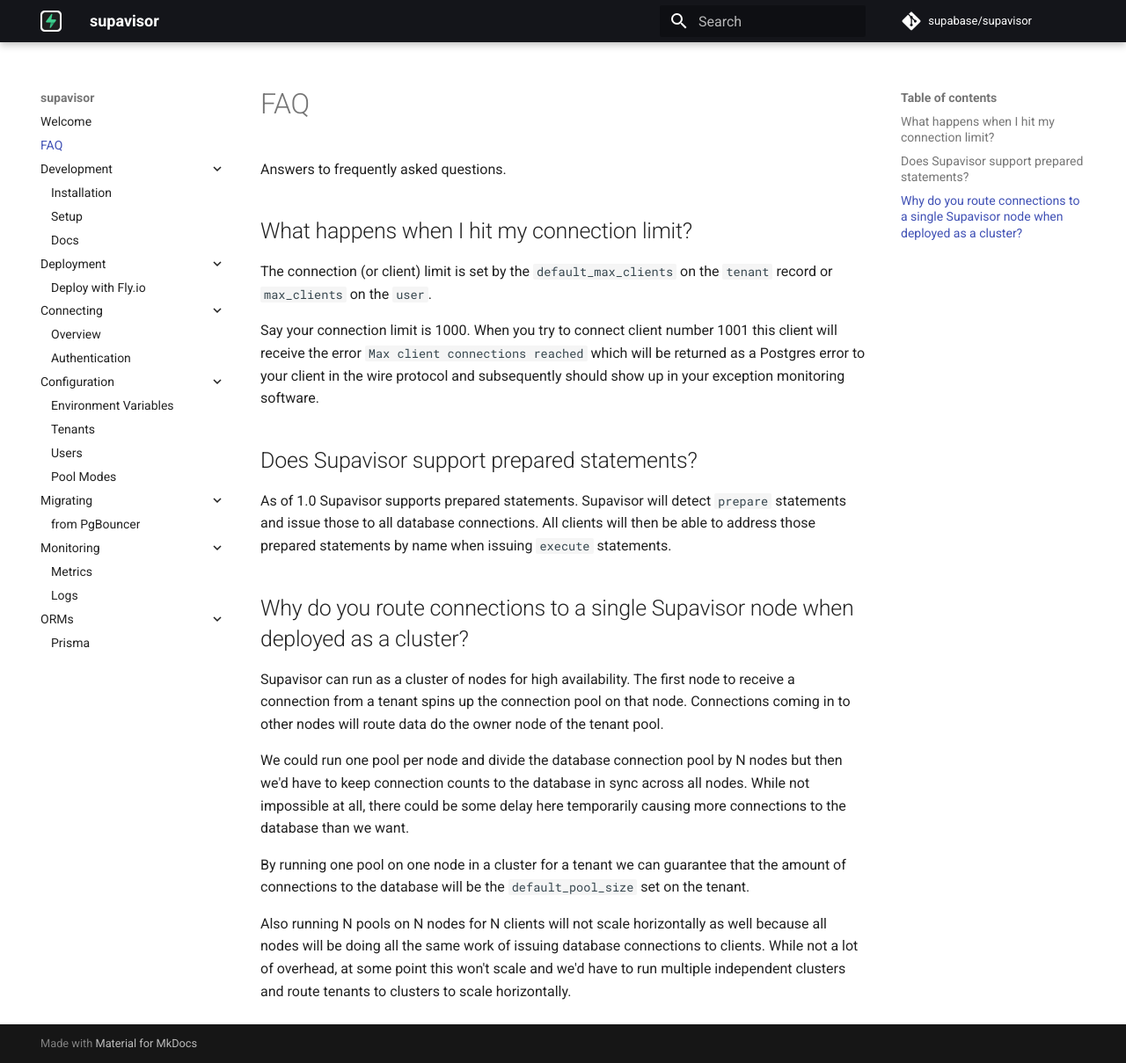
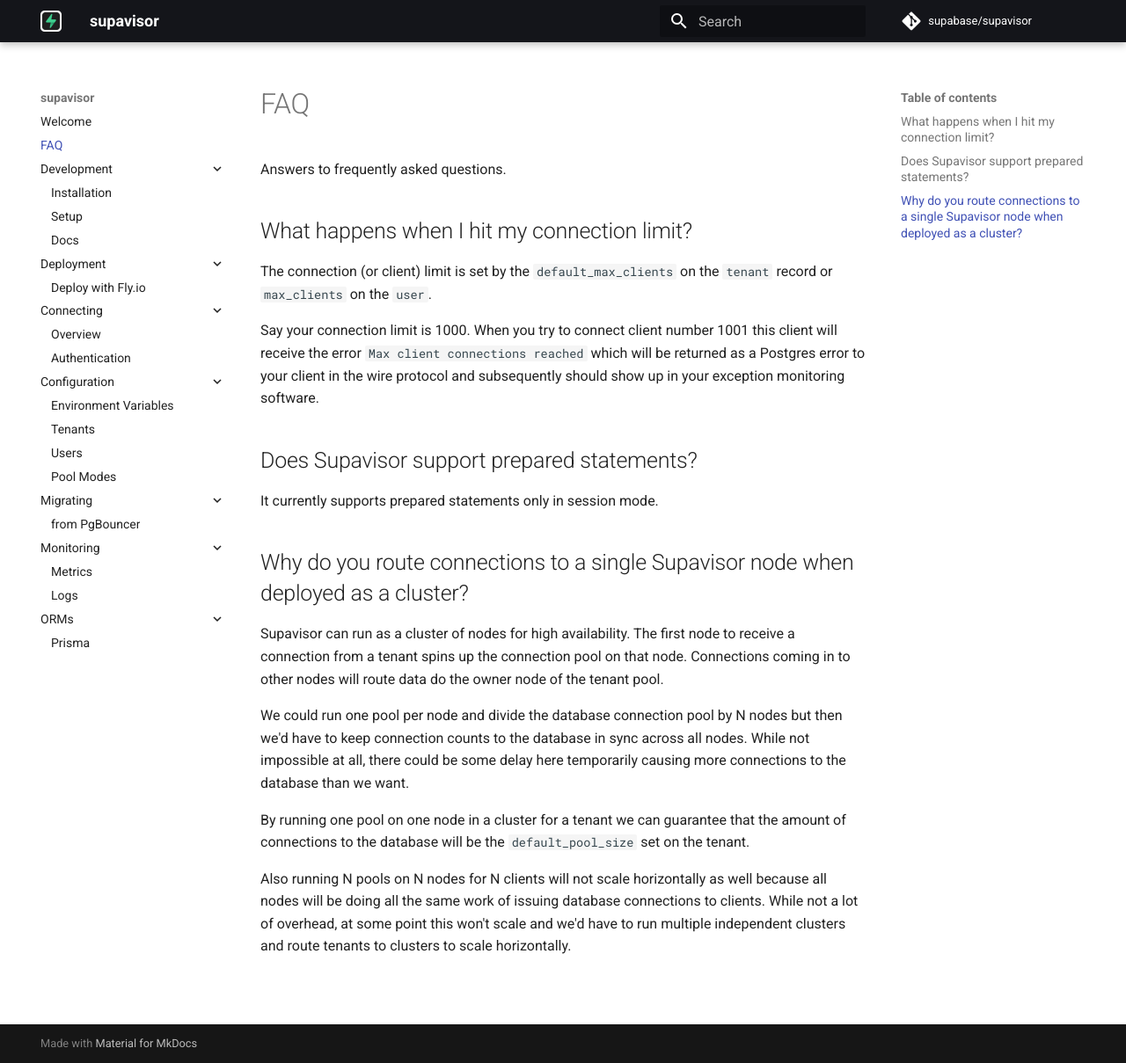
Before and after one commit to supabase/supavisor, an MkDocs documentation site: the page built from docs/faq.md, in a window 1280 px wide and 1209 px high. Shown: the whole window at 88% size. Built offline with MkDocs 1.6.1 and Material for MkDocs 9.7.7, drawn with Linux system fonts in a browser that asks for light colours; comment, search, counter and statistics services are not loaded.

Commit message:
docs: fix information about prepared statement support (#468)
## What kind of change does this PR introduce?

doc update

## What is the current behavior?

Supavisor in transaction mode does not support standard prepared
statements, but the documentation claims otherwise.

## What is the new behavior?

Updated the FAQ

## Additional context

The docs state:

> As of 1.0 Supavisor supports prepared statements. Supavisor will
detect
`prepare` statements and issue those to all database connections. All
clients
will then be able to address those prepared statements by name when
issuing
`execute` statements.

Prepared statements are not fully supported and this claim caused user
confusion
([ticket](https://app.hubspot.com/live-messages/19953346/inbox/8310448973#email)).
It's worthwhile to add more context or remove the claim.

It's also worth re-opening up issue #69

Co-authored-by: felipe stival <14948182+v0idpwn@users.noreply.github.com>

```diff
--- a/docs/faq.md
+++ b/docs/faq.md
@@ -12,10 +12,7 @@
 
 ## Does Supavisor support prepared statements?
 
-As of 1.0 Supavisor supports prepared statements. Supavisor will detect
-`prepare` statements and issue those to all database connections. All clients
-will then be able to address those prepared statements by name when issuing
-`execute` statements.
+It currently supports prepared statements only in session mode.
 
 ## Why do you route connections to a single Supavisor node when deployed as a cluster?
 
```
